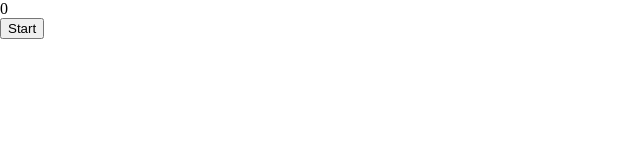
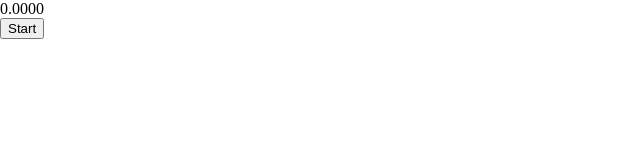
Before and after one commit to dengoyoon/useless-project, a React (Vite) app in the folder apps/life-is-timing/: page / in a window 1280 px wide. Shown: the top 160 px of the page, without its empty margins (0-640 px from the left). Built offline with nearby package versions, Linux system fonts and the light colour scheme.

Commit message:
타이머 구현

```diff
--- a/apps/life-is-timing/src/App.tsx
+++ b/apps/life-is-timing/src/App.tsx
@@ -2,11 +2,15 @@ import { useEffect, useRef, useState } from "react";
 
 const useTimer = () => {
   const [time, setTime] = useState(0);
+  const prevTime = useRef<number | null>(null);
   const [timerState, setTimerState] = useState("INIT");
   const requestId = useRef(0);
 
-  const animate = () => {
-    setTime((prevTime) => prevTime + 1);
+  const animate = (currentTime: DOMHighResTimeStamp) => {
+    if (prevTime.current === null) {
+      prevTime.current = currentTime;
+    }
+    setTime(currentTime - prevTime.current);
     requestId.current = requestAnimationFrame(animate);
   };
   const start = () => {
@@ -18,6 +22,7 @@ const useTimer = () => {
     cancelAnimationFrame(requestId.current);
   };
   const reset = () => {
+    prevTime.current = null;
     setTimerState("INIT");
     setTime(0);
   };
@@ -32,7 +37,7 @@ function App() {
   const { time, timerState, start, stop, reset } = useTimer();
   return (
     <>
-      <div>{time}</div>
+      <div>{(time / 1000).toFixed(4)}</div>
       <div>
         {timerState === "INIT" && (
           <button onClick={() => start()}>Start</button>
```
